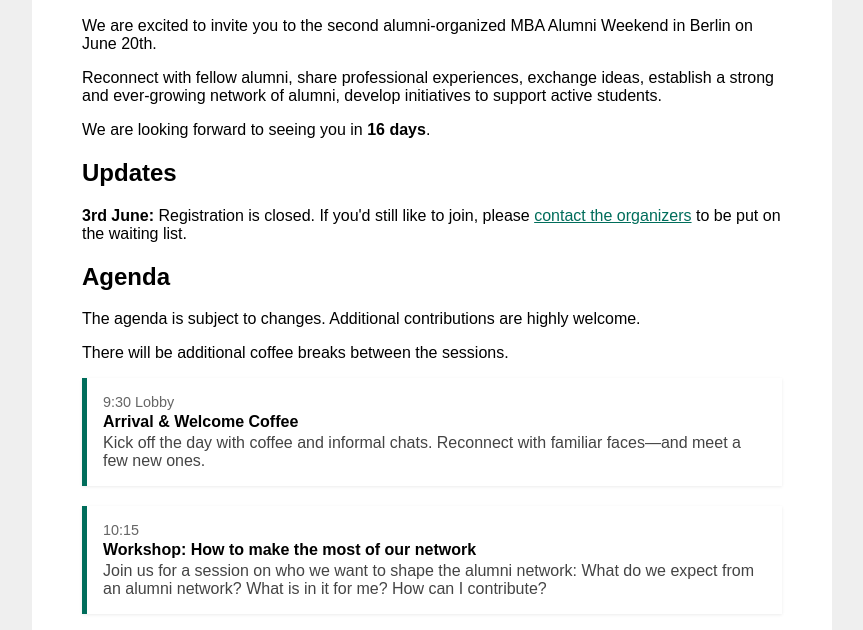
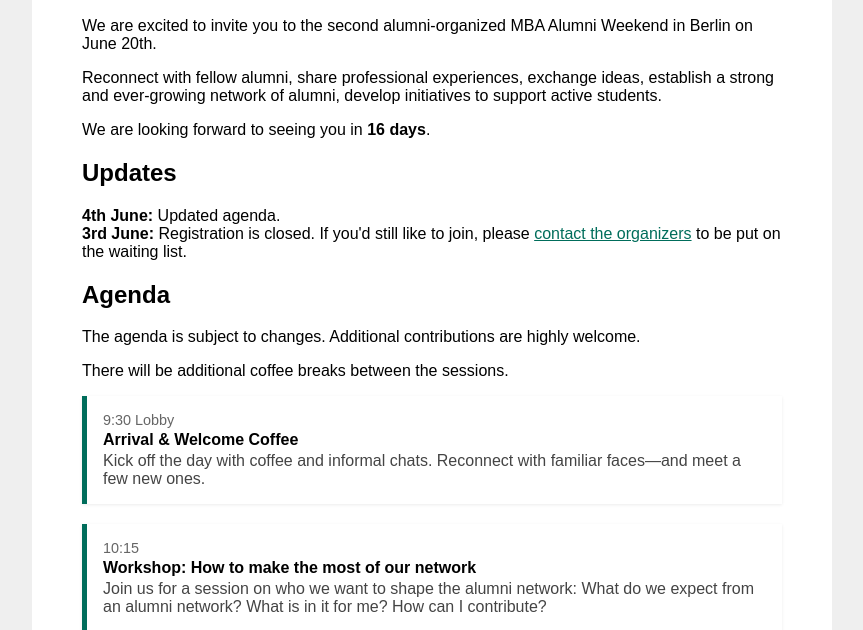
Before and after one commit to hwralumni/weekend25, a plain HTML site: page index.html in a window 1280 px wide. Shown: the part 169-799 px from the top of the page, without its empty margins (208-1071 px from the left). Drawn offline with Linux system fonts and the light colour scheme.

Commit message:
Add 4th June update entry for agenda
Co-Authored-By: Claude Sonnet 4.6 <noreply@anthropic.com>

```diff
--- a/index.html
+++ b/index.html
@@ -17,6 +17,7 @@
       <p id="countdown"></p>
       <h2>Updates</h2>
       <p>
+        <b>4th June:</b> Updated agenda.<br/>
         <b>3rd June:</b> Registration is closed. If you'd still like to join, please <a href='#contact'>contact the organizers</a> to be put on the waiting list.<br/>
       </p>
       <h2>Agenda</h2>
```
